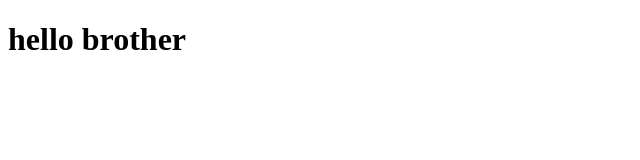
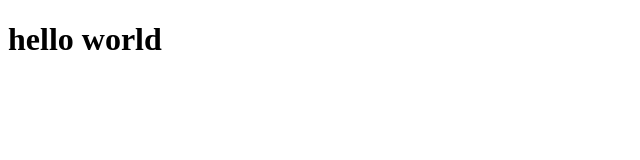
Before and after one commit to Trycode12/porfolio_site, a plain HTML site: page dr2/index.html in a window 1280 px wide. Shown: the full height of the page, 0-640 px from the left. Drawn offline with Linux system fonts and the light colour scheme.

Commit message:
another change

```diff
--- /dev/null
+++ b/dr1/dr1.js
@@ -0,0 +1 @@
+console.log('hello menge')
--- /dev/null
+++ b/dr2/app.js
@@ -0,0 +1 @@
+console.log('this is app file ')
--- /dev/null
+++ b/dr2/dr2.js
@@ -0,0 +1 @@
+console.log('hello world');
--- a/app.html
+++ b/dr2/index.html
@@ -8,7 +8,7 @@
 </head>
 
 <body>
-    <h1>hello brother </h1>
+    <h1>hello world</h1>
 </body>
 
 </html>
```
Also changed, not shown: index.html (deleted), log.txt (added), 1 other file.
